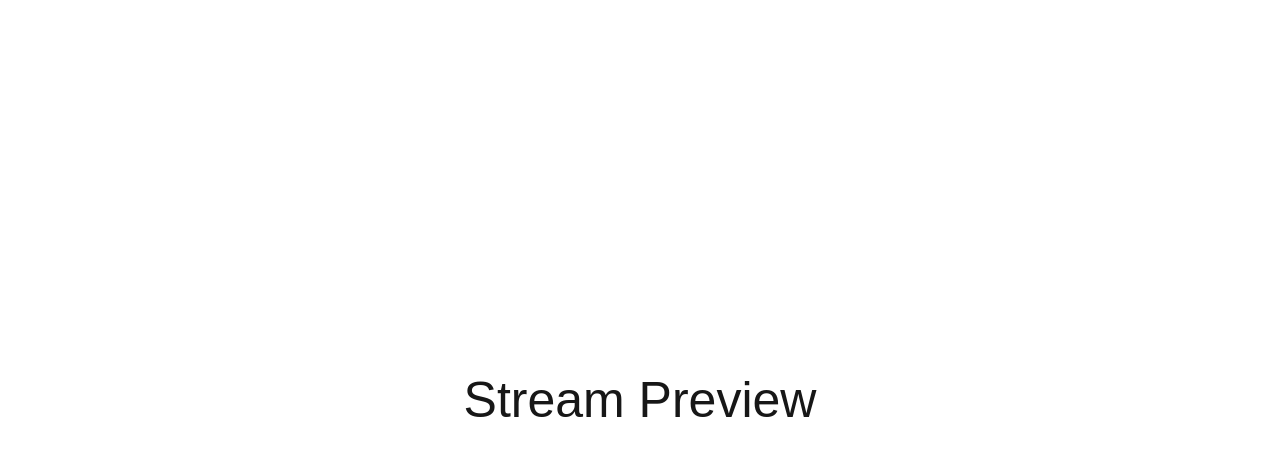
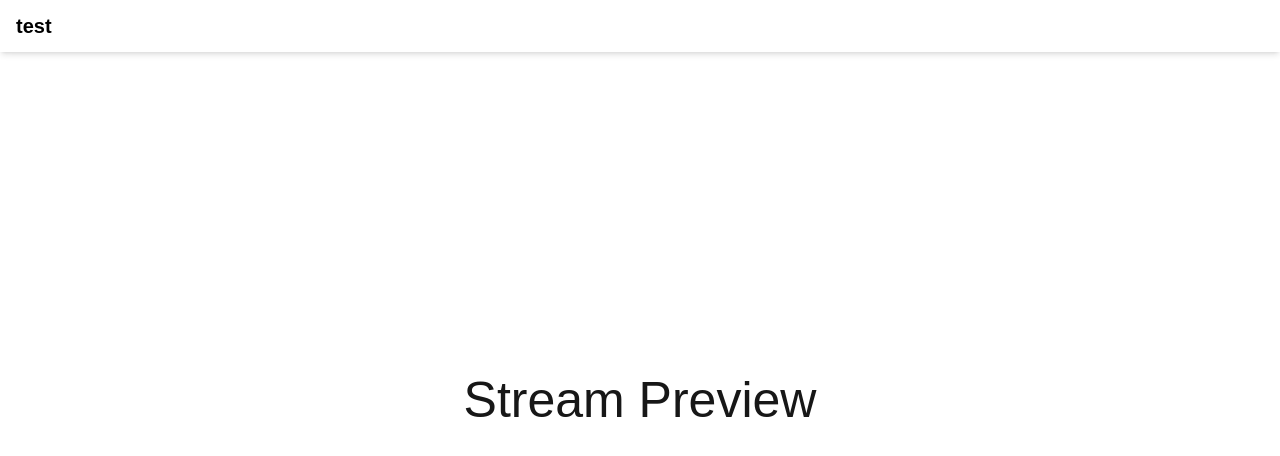
Before and after one commit to martinlcam/stormhacks-2025-web, a Next.js app: page / in a window 1280 px wide. Shown: the top 456 px of the page. Built offline with nearby package versions, Linux system fonts and the light colour scheme.

Commit message:
landing page header component and streaming bug fix

```diff
--- /dev/null
+++ b/app/components/Header.tsx
@@ -0,0 +1,16 @@
+"use client";
+
+//unused for now
+import Link from "next/link";
+
+export default function Header() {
+    return (
+        <header className="bg-white shadow-md fixed w-full top-0 z-50">
+            <div className="container mx-auto px-4 py-3 flex justify-between items-center">
+                <div className="text-xl font-bold text-black">
+                    test
+                </div>
+            </div>
+        </header>
+    )
+}
--- a/app/page.tsx
+++ b/app/page.tsx
@@ -1,10 +1,11 @@
+import Header from "./components/Header"
+
 export default function Home() {
   return (
+    <main className="min-h-screen w-screen flex flex-col overflow-auto">
+      <Header />
 
-
-
-    <main className="h-screen w-screen overflow-hidden">
-      <div className="flex text-[150px] justify-center items-center h-full w-full">
+      <div className="flex text-[150px] justify-center items-center flex-grow">
         <a href="/stream-preview" className="text-[50px]">
           Stream Preview
         </a>
--- a/app/stream-preview/components/Header.tsx
+++ /dev/null
@@ -1 +0,0 @@
-"use client";
--- a/app/stream-preview/stream-preview.tsx
+++ b/app/stream-preview/stream-preview.tsx
@@ -26,8 +26,10 @@ export default function StreamPreview() {
         };
 
         mediaRecorderRef.current.start(300);
-        setStreaming(true);
+        console.log("MediaRecorder started")
       };
+
+      setStreaming(true);
 
       socketRef.current.onerror = (error) => {
         console.error("WebSocket error:", error);
```
